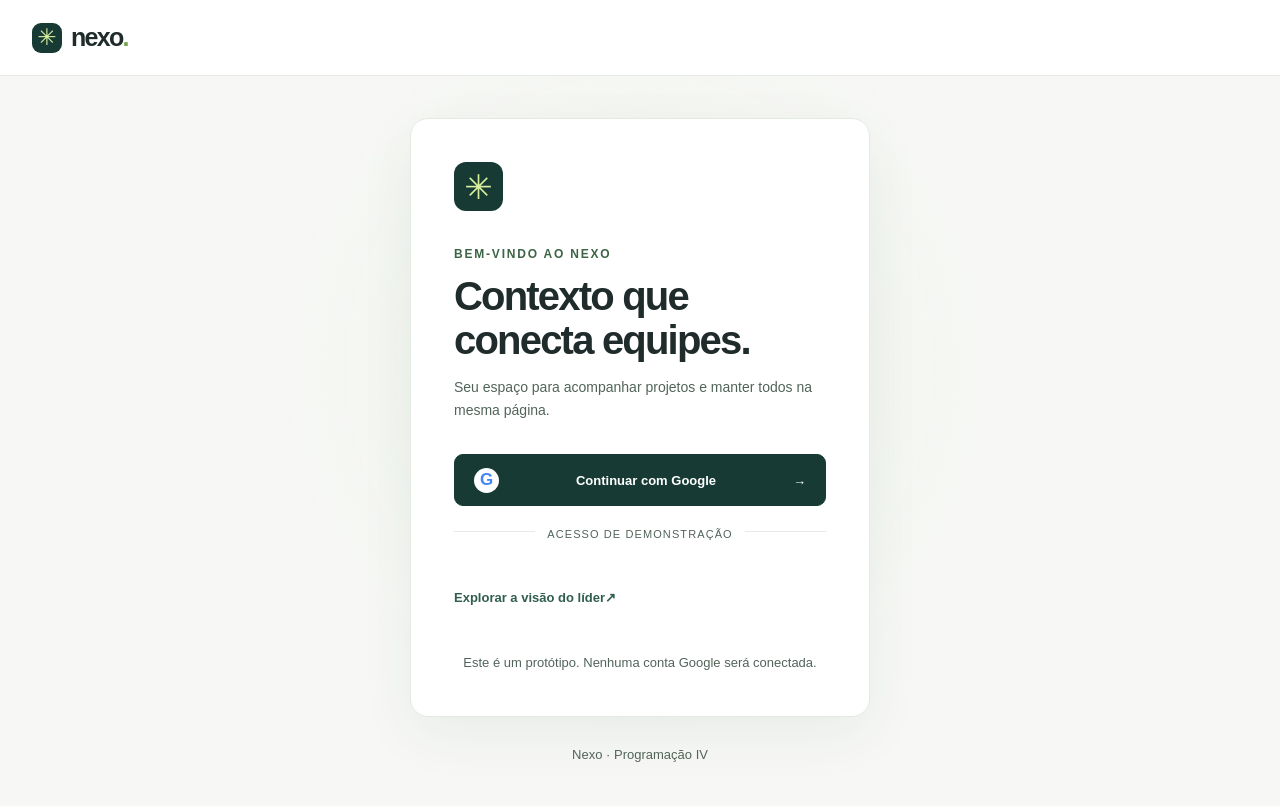
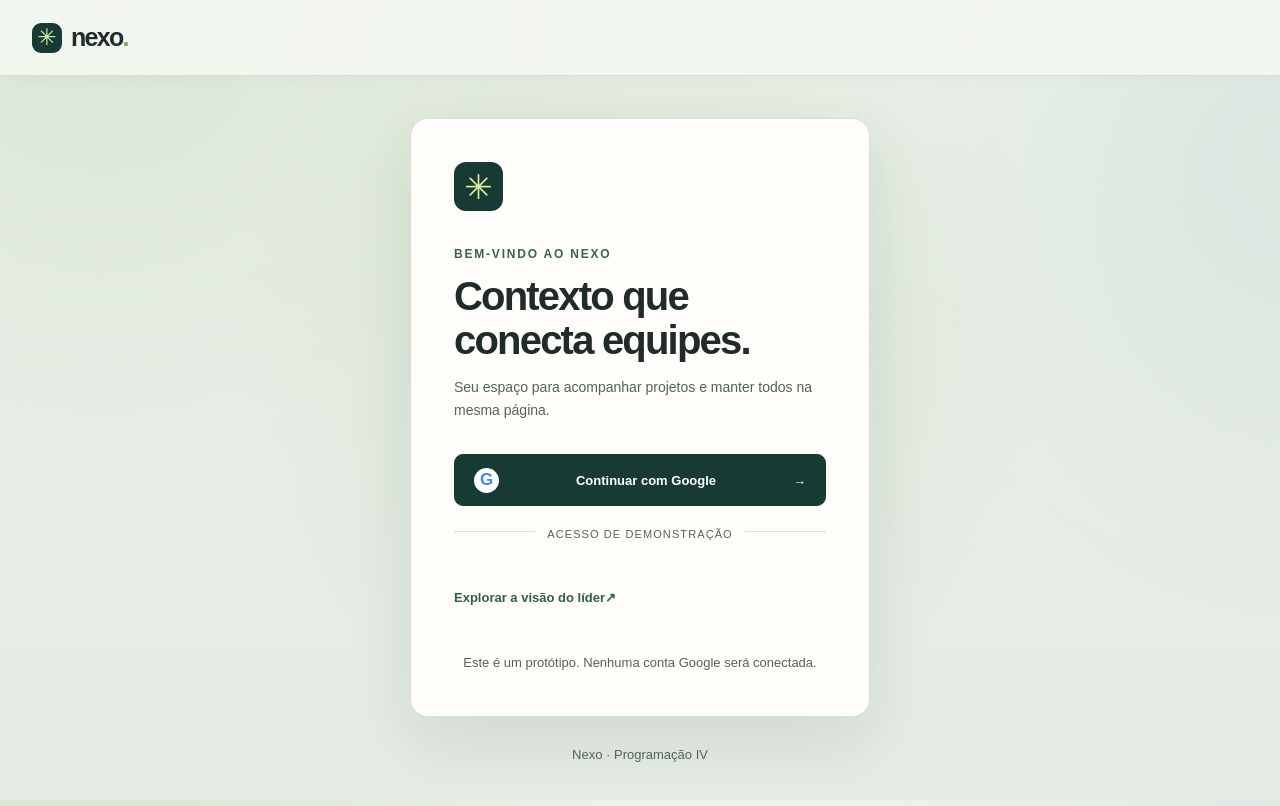
Before and after one commit to RyanLirio/nexo, a Next.js app in the folder frontend/: page /login in a window 1280 px wide. Built offline with nearby package versions, Linux system fonts and the light colour scheme.

Commit message:
suaviza o fundo para cansar menos a vista

```diff
--- a/frontend/app/globals.css
+++ b/frontend/app/globals.css
@@ -1,10 +1,12 @@
 :root {
   color-scheme: light;
-  --background: #f7f8f6;
-  --surface: #fff;
+  --background: #e9eee8;
+  --surface: #f8faf6;
+  --surface-strong: #fffdf9;
+  --surface-muted: #eef3ed;
   --text: #202b2b;
   --muted: #52645a;
-  --line: #e7ebe7;
+  --line: #d8e0d8;
   --accent: #315e50;
   --dark: #173b34;
   --lime: #d8ef9e;
@@ -19,7 +21,17 @@
 
 * { box-sizing: border-box; }
 html { scroll-behavior: smooth; }
-body { margin: 0; background: var(--background); color: var(--text); font-family: Arial, Helvetica, sans-serif; -webkit-font-smoothing: antialiased; }
+body {
+  margin: 0;
+  background:
+    radial-gradient(circle at 8% -8%, rgba(191, 216, 179, .48), transparent 34rem),
+    radial-gradient(circle at 102% 18%, rgba(173, 204, 195, .28), transparent 30rem),
+    linear-gradient(180deg, #edf2ec 0%, var(--background) 48%, #e4eae4 100%);
+  background-attachment: fixed;
+  color: var(--text);
+  font-family: Arial, Helvetica, sans-serif;
+  -webkit-font-smoothing: antialiased;
+}
 a { color: inherit; text-decoration: none; }
 button, input { font: inherit; }
 button { cursor: pointer; }
@@ -27,7 +39,7 @@ button:disabled { cursor: not-allowed; opacity: .55; }
 button:focus-visible, a:focus-visible, input:focus-visible, main:focus-visible { outline: 3px solid var(--dark); outline-offset: 3px; }
 .app-layout { min-height: 100vh; }
 .content { width: min(100% - 64px, 1216px); margin: 0 auto; }
-.topbar { height: 76px; padding: 0 max(32px, calc((100vw - 1216px) / 2)); display: flex; align-items: center; justify-content: space-between; gap: 24px; border-bottom: 1px solid var(--line); background: rgba(255,255,255,.94); }
+.topbar { height: 76px; padding: 0 max(32px, calc((100vw - 1216px) / 2)); display: flex; align-items: center; justify-content: space-between; gap: 24px; border-bottom: 1px solid rgba(117, 139, 124, .22); background: rgba(244, 247, 242, .88); box-shadow: 0 1px 16px rgba(31, 56, 45, .04); backdrop-filter: blur(16px); }
 .brand { display: inline-flex; align-items: center; gap: 9px; font-size: 25px; font-weight: 800; letter-spacing: -1.7px; white-space: nowrap; }
 .brand-symbol { display: grid; place-items: center; width: 30px; height: 30px; border-radius: 9px; background: var(--dark); color: var(--lime); font-size: 23px; font-weight: 400; letter-spacing: 0; }
 .brand-dot { color: #75a449; }
@@ -44,7 +56,7 @@ h1, h2, h3, p { margin-top: 0; }
 h1 { letter-spacing: -.045em; line-height: 1.09; }
 h2 { letter-spacing: -.035em; }
 .page-intro { margin: 12px 0 0; color: var(--muted); font-size: 16px; line-height: 1.55; }
-.card { background: var(--surface); border: 1px solid var(--line); border-radius: 15px; }
+.card { background: var(--surface); border: 1px solid var(--line); border-radius: 15px; box-shadow: 0 10px 28px rgba(27, 56, 43, .045), 0 1px 0 rgba(255, 255, 255, .7) inset; }
 .button { display: inline-flex; align-items: center; justify-content: center; gap: 14px; min-height: 46px; padding: 0 19px; border: 1px solid var(--dark); border-radius: 9px; background: var(--dark); color: white; font-size: 13px; font-weight: 700; transition: transform .2s, background .2s, box-shadow .2s; }
 .button:hover:not(:disabled) { transform: translateY(-2px); background: #255347; box-shadow: 0 8px 18px #173b3420; }
 .text-link { color: var(--accent); font-size: 13px; font-weight: 700; }
@@ -60,12 +72,12 @@ h2 { letter-spacing: -.035em; }
 .landing-copy > p { max-width: 540px; color: #697674; font-size: 18px; line-height: 1.7; }
 .landing-actions { display: flex; align-items: center; gap: 30px; margin-top: 35px; }
 .landing-note { display: flex; align-items: center; gap: 10px; margin-top: 55px; color: #8b9691; font-size: 12px; }
-.landing-preview { position: relative; padding: 23px 25px 33px; border: 1px solid #dce6d8; border-radius: 22px; background: #fff; box-shadow: 0 26px 80px #1b3c3117; transform: rotate(2deg); }
+.landing-preview { position: relative; padding: 23px 25px 33px; border: 1px solid #cfdacf; border-radius: 22px; background: var(--surface-strong); box-shadow: 0 26px 80px #1b3c3117; transform: rotate(2deg); }
 .landing-preview::before { position: absolute; z-index: -1; content: ''; inset: 25px -23px -25px 23px; border-radius: 22px; background: #e4edda; transform: rotate(-5deg); }
 .preview-top { display: flex; align-items: center; justify-content: space-between; padding-bottom: 24px; border-bottom: 1px solid var(--line); color: #77857d; font-size: 12px; font-weight: 700; }
 .preview-logo { display: grid; place-items: center; width: 30px; height: 30px; border-radius: 8px; background: var(--dark); color: var(--lime); font-size: 21px; }
 .preview-heading { margin: 35px 0 25px; font-size: 24px; font-weight: 700; letter-spacing: -.04em; line-height: 1.25; }
-.preview-card { display: flex; align-items: center; gap: 14px; padding: 16px 13px; margin-top: 10px; border: 1px solid var(--line); border-radius: 12px; }
+.preview-card { display: flex; align-items: center; gap: 14px; padding: 16px 13px; margin-top: 10px; border: 1px solid var(--line); border-radius: 12px; background: #f5f8f3; }
 .preview-card strong, .preview-card small { display: block; }
 .preview-card strong { margin-bottom: 4px; font-size: 13px; }
 .preview-card small { color: #96a19a; font-size: 11px; }
@@ -75,15 +87,15 @@ h2 { letter-spacing: -.035em; }
 .preview-bottom { display: flex; align-items: center; gap: 9px; margin: 27px 2px 0; color: #84948a; font-size: 11px; }
 
 /* Login */
-.login-page { min-height: calc(100vh - 76px); display: grid; align-content: center; justify-items: center; padding: 42px 20px; background: radial-gradient(circle at 50% 40%, #ecf2e6, transparent 48%), var(--background); }
-.login-card { width: min(100%, 460px); padding: 43px; border: 1px solid #e3eae1; border-radius: 18px; background: white; box-shadow: 0 18px 55px #183a3210; }
+.login-page { min-height: calc(100vh - 76px); display: grid; align-content: center; justify-items: center; padding: 42px 20px; background: radial-gradient(circle at 50% 35%, rgba(208, 225, 196, .7), transparent 52%); }
+.login-card { width: min(100%, 460px); padding: 43px; border: 1px solid #d5dfd3; border-radius: 18px; background: var(--surface-strong); box-shadow: 0 22px 65px rgba(24, 58, 50, .1); }
 .login-symbol { display: grid; place-items: center; width: 49px; height: 49px; margin-bottom: 33px; border-radius: 12px; background: var(--dark); color: var(--lime); font-size: 34px; }
 .login-card h1 { margin: 13px 0 14px; font-size: 40px; }
 .login-card > p:not(.login-note) { margin-bottom: 32px; color: var(--muted); font-size: 14px; line-height: 1.65; }
 .google-button { width: 100%; justify-content: space-between; min-height: 52px; }
 .google-mark { display: grid; place-items: center; width: 25px; height: 25px; border-radius: 50%; background: white; color: #4285f4; font-size: 17px; font-weight: 800; }
 .login-divider { position: relative; margin: 25px 0; border-top: 1px solid var(--line); text-align: center; }
-.login-divider span { position: relative; top: -8px; padding: 0 12px; background: white; color: #9aa49d; font-size: 11px; text-transform: uppercase; letter-spacing: .1em; }
+.login-divider span { position: relative; top: -8px; padding: 0 12px; background: var(--surface-strong); color: #9aa49d; font-size: 11px; text-transform: uppercase; letter-spacing: .1em; }
 .login-leader-link { display: flex; justify-content: space-between; color: var(--accent); font-size: 13px; font-weight: 700; }
 .login-leader-link:hover { text-decoration: underline; }
 .login-note { margin: 34px 0 0; color: #a3ada7; font-size: 11px; line-height: 1.5; text-align: center; }
@@ -121,8 +133,8 @@ h2 { letter-spacing: -.035em; }
 .project-meta { display: flex; align-items: center; gap: 25px; margin: 27px 0 29px; padding-bottom: 24px; border-bottom: 1px solid var(--line); color: #8a978e; font-size: 11px; }.project-meta > span { display: inline-flex; align-items: center; gap: 7px; }.meta-avatar { width: 24px; height: 24px; border-radius: 50%; font-size: 9px; }.project-meta .demo-label { margin-left: auto; }
 .project-layout { display: grid; grid-template-columns: minmax(0, 1fr) 320px; gap: 18px; align-items: start; }
 .chat { overflow: hidden; }.panel-heading { display: flex; align-items: center; justify-content: space-between; padding: 19px 23px; border-bottom: 1px solid var(--line); }.panel-heading > div { display: flex; align-items: center; gap: 11px; }.panel-heading > div > span:last-child { display: flex; flex-direction: column; gap: 4px; }.panel-heading strong { font-size: 13px; }.panel-heading small { color: #a1aba3; font-size: 10px; }.chat-symbol { display: grid; place-items: center; width: 34px; height: 34px; border-radius: 9px; background: var(--dark); color: var(--lime); font-size: 23px; }.panel-badge { padding: 6px 9px; border-radius: 6px; background: #eef5ea; color: #72926b; font-size: 10px; font-weight: 700; }
-.chat-messages { display: flex; flex-direction: column; gap: 20px; min-height: 370px; padding: 30px 24px; background: #fdfefd; }.message-row { display: flex; align-items: flex-start; gap: 10px; }.message-row-user { flex-direction: row-reverse; }.message-avatar { flex: 0 0 auto; display: grid; place-items: center; width: 27px; height: 27px; border-radius: 8px; background: var(--dark); color: var(--lime); font-size: 18px; }.message-avatar-user { background: #dfeecf; color: #477948; font-size: 12px; font-weight: 800; }.message { max-width: min(75%, 460px); padding: 12px 15px; border: 1px solid #edf0eb; border-radius: 2px 12px 12px 12px; background: white; }.message-row-user .message { border-color: #e2eadc; border-radius: 12px 2px 12px 12px; background: #eef5e9; }.message strong { color: #49705b; font-size: 11px; }.message p { margin: 5px 0 0; font-size: 12px; line-height: 1.6; }
-.chat-form { display: flex; gap: 10px; padding: 16px 22px 6px; border-top: 1px solid var(--line); }.chat-form input { width: 100%; min-width: 0; padding: 0 15px; border: 1px solid #e1e8df; border-radius: 9px; background: #fbfcfb; color: var(--text); font-size: 12px; }.chat-form input::placeholder { color: #a2aea3; }.chat-form .button { min-height: 43px; }.chat-note { margin: 0; padding: 6px 22px 16px; color: #afb8ae; font-size: 10px; }
+.chat-messages { display: flex; flex-direction: column; gap: 20px; min-height: 370px; padding: 30px 24px; background: var(--surface-muted); }.message-row { display: flex; align-items: flex-start; gap: 10px; }.message-row-user { flex-direction: row-reverse; }.message-avatar { flex: 0 0 auto; display: grid; place-items: center; width: 27px; height: 27px; border-radius: 8px; background: var(--dark); color: var(--lime); font-size: 18px; }.message-avatar-user { background: #dfeecf; color: #477948; font-size: 12px; font-weight: 800; }.message { max-width: min(75%, 460px); padding: 12px 15px; border: 1px solid #dce5da; border-radius: 2px 12px 12px 12px; background: var(--surface-strong); box-shadow: 0 4px 14px rgba(31, 57, 45, .04); }.message-row-user .message { border-color: #d4e2ce; border-radius: 12px 2px 12px 12px; background: #e3eddd; }.message strong { color: #49705b; font-size: 11px; }.message p { margin: 5px 0 0; font-size: 12px; line-height: 1.6; }
+.chat-form { display: flex; gap: 10px; padding: 16px 22px 6px; border-top: 1px solid var(--line); }.chat-form input { width: 100%; min-width: 0; padding: 0 15px; border: 1px solid #d4ded2; border-radius: 9px; background: var(--surface-strong); color: var(--text); font-size: 12px; }.chat-form input::placeholder { color: #a2aea3; }.chat-form .button { min-height: 43px; }.chat-note { margin: 0; padding: 6px 22px 16px; color: #afb8ae; font-size: 10px; }
 .summary { padding: 25px; }.summary h2 { margin: 9px 0 5px; font-size: 23px; }.summary-intro { margin: 0 0 25px; color: #a0aaa1; font-size: 11px; }.summary-item { display: flex; gap: 12px; padding: 17px 0; border-top: 1px solid var(--line); }.summary-marker { flex: 0 0 auto; width: 8px; height: 8px; margin-top: 4px; border-radius: 50%; }.summary-marker-green { background: #85b66a; }.summary-marker-orange { background: #d49a64; }.summary-marker-blue { background: #7a9eb5; }.summary-item h3 { margin-bottom: 6px; font-size: 12px; }.summary-item p { margin: 0; color: #8c9b8f; font-size: 11px; line-height: 1.6; }.summary-foot { margin-top: 10px; padding: 15px 12px; border-radius: 8px; background: #f5f8f2; color: #93a191; font-size: 10px; line-height: 1.45; }
 
 @media (max-width: 950px) {
```
